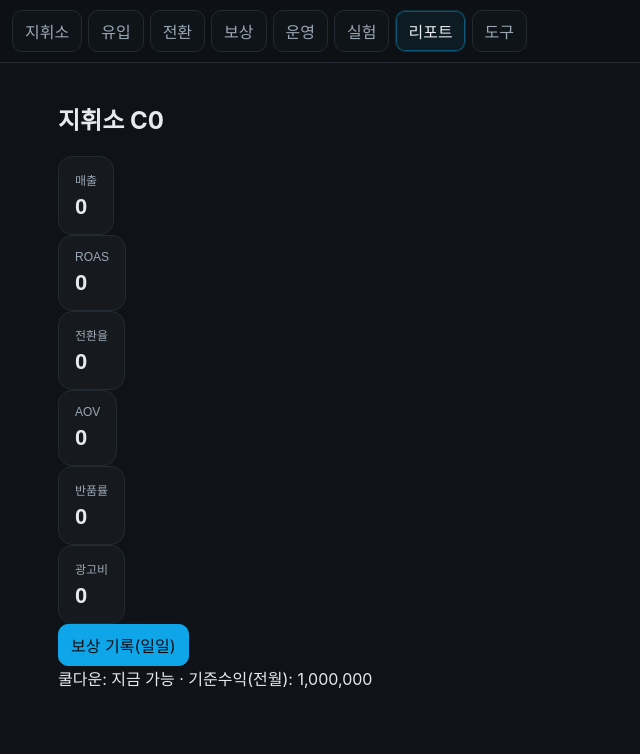
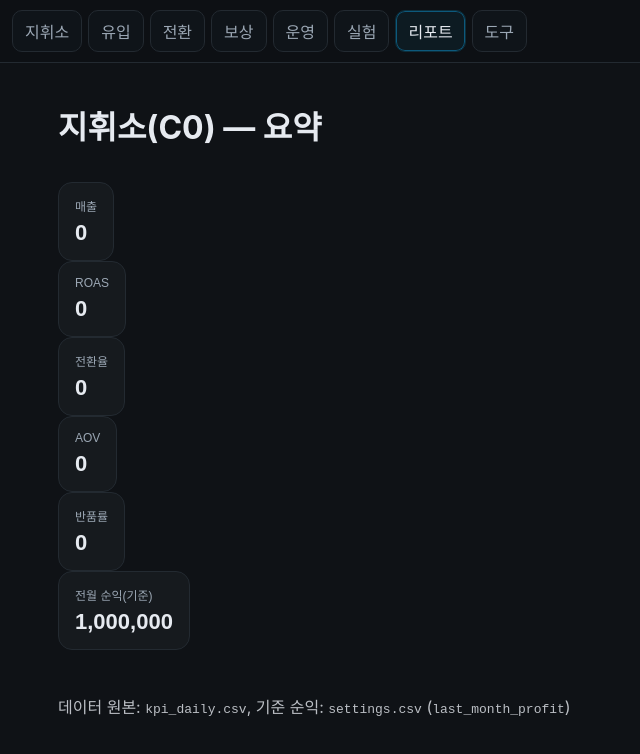
Before and after one commit to sht27363838-glitch/zp-v3.0, a Next.js app: page /report in a window 1280 px wide. Shown: the top 754 px of the page, without its empty margins (0-640 px from the left). Built offline with nearby package versions, Linux system fonts and the light colour scheme.

Commit message:
Update page.tsx

```diff
--- a/app/(tabs)/report/page.tsx
+++ b/app/(tabs)/report/page.tsx
@@ -1,35 +1,45 @@
-// app/(tabs)/report/page.tsx
 'use client'
-export const dynamic = 'force-dynamic'
 
 import React, { useMemo } from 'react'
-import { readCsvLS, parseCsv, type CsvTable } from '../../_lib/readCsv'
+import { readCsvLS, parseCsv, type CsvRow } from '../../_lib/readCsv'
 import { num, fmt, pct } from '../../_lib/num'
-import { loadRules, evalGuards } from '../../_lib/rules'
-import { appendLedger, lastTimeKey, markTime } from '../../_lib/ledger'
 import KpiTile from '../../_components/KpiTile'
 
-function getSettingsProfit(): number {
+// settings.csv에서 last_month_profit 불러오기 (없으면 기본값)
+function readLastMonthProfit(): number {
   const raw = readCsvLS('settings') || ''
   if (!raw) return 1_000_000
-  const data: CsvTable = parseCsv(raw)
-  const row = data.rows?.[0] as any
-  const p = Number(row?.last_month_profit ?? 0)
+  const data = parseCsv(raw)
+  const row = (data.rows?.[0] as any) || {}
+  const p = Number(row.last_month_profit ?? 0)
   return isFinite(p) && p > 0 ? p : 1_000_000
 }
 
-export default function Report() {
+export default function ReportPage() {
+  // 원시 CSV 로드
   const raw = readCsvLS('kpi_daily') || ''
-  const data: CsvTable = useMemo(() => (raw ? parseCsv(raw) : { headers: [], rows: [] }), [raw])
 
-  let visits = 0, clicks = 0, orders = 0, revenue = 0, adCost = 0, returns = 0
+  // 한 번만 파싱
+  const data = useMemo(
+    () => (raw ? parseCsv(raw) : { headers: [] as string[], rows: [] as CsvRow[] }),
+    [raw]
+  )
+
+  // 합계 계산(헤더 한/영 혼용 대응)
+  let visits = 0,
+    clicks = 0,
+    orders = 0,
+    revenue = 0,
+    adCost = 0,
+    returns = 0
+
   for (const r of data.rows) {
-    visits += num((r as any).visits)
-    clicks += num((r as any).clicks)
-    orders += num((r as any).orders)
-    revenue += num((r as any).revenue)
-    adCost += num((r as any).ad_cost)
-    returns += num((r as any).returns)
+    visits += num(r.visits)
+    clicks += num(r.clicks)
+    orders += num(r.orders)
+    revenue += num(r.revenue)
+    adCost += num(r.ad_cost)
+    returns += num(r.returns)
   }
 
   const ROAS = adCost ? revenue / adCost : 0
@@ -37,55 +47,29 @@ export default function Report() {
   const AOV = orders ? revenue / orders : 0
   const returnsRate = orders ? returns / orders : 0
 
-  const rules = loadRules()
-  const guards = evalGuards(
-    { revenue, ad_cost: adCost, orders, visits, returns, freq: undefined, ctr: visits ? clicks / visits : 0 },
-    rules
-  )
+  const lastMonthProfit = readLastMonthProfit()
 
-  const lastMonthProfit = getSettingsProfit()
-  const cooldownKey = 'dailyLoop.last'
-  const last = lastTimeKey(cooldownKey)
-  const canClick = Date.now() - last > rules.triggers.dailyLoop.cooldownH * 3600_000
-
-  function payoutDaily() {
-    if (!canClick) return
-    const cut = guards.returnsHigh ? rules.debuffs.returnsSpike.payoutCut : 1
-    const stable = (rules.triggers.dailyLoop.stablePct / 100) * lastMonthProfit * cut
-    const edge = guards.adFatigue ? 0 : (rules.triggers.dailyLoop.edgePct / 100) * lastMonthProfit * cut
-    appendLedger({
-      date: new Date().toISOString().slice(0, 10),
-      mission: 'Daily Loop',
-      type: 'daily',
-      stable, edge,
-      note: guards.adFatigue ? 'EDGE LOCK' : (guards.returnsHigh ? 'PAYOUT CUT' : ''),
-      lock_until: ''
-    })
-    markTime(cooldownKey)
-    alert('✅ 보상 기록 완료 (일일)')
-  }
+  // 퍼센트 문자열(소수 1자리) 강제 헬퍼
+  const pct1 = (v: number) => pct(v, 1) // string 반환
 
   return (
-    <div className="pad">
-      <h2 className="title">지휘소 C0</h2>
+    <div className="page">
+      <h1>지휘소(C0) — 요약</h1>
 
       <div className="kpi-grid">
         <KpiTile label="매출" value={fmt(revenue)} />
-        <KpiTile label="ROAS" value={pct(ROAS)} />
-        <KpiTile label="전환율" value={pct(CR)} />
+        <KpiTile label="ROAS" value={pct1(ROAS)} />
+        <KpiTile label="전환율" value={pct1(CR)} />
         <KpiTile label="AOV" value={fmt(AOV)} />
-        <KpiTile label="반품률" value={pct(returnsRate)} />
-        <KpiTile label="광고비" value={fmt(adCost)} />
+        <KpiTile label="반품률" value={pct1(returnsRate)} />
+        <KpiTile label="전월 순익(기준)" value={fmt(lastMonthProfit)} />
       </div>
 
-      <div className="row gap">
-        <button className="btn primary" disabled={!canClick} onClick={payoutDaily}>보상 기록(일일)</button>
-        {guards.adFatigue && <span className="badge warn">엣지 잠금</span>}
-        {guards.returnsHigh && <span className="badge danger">보상 감액</span>}
-      </div>
-
-      <div className="mt-4 text-dim text-sm">
-        쿨다운: {canClick ? '지금 가능' : '대기 중'} · 기준수익(전월): {fmt(lastMonthProfit)}
+      <div style={{ marginTop: 16, opacity: 0.8 }}>
+        <p className="text-sm">
+          데이터 원본: <code>kpi_daily.csv</code>, 기준 순익:{' '}
+          <code>settings.csv</code> (<code>last_month_profit</code>)
+        </p>
       </div>
     </div>
   )
```
